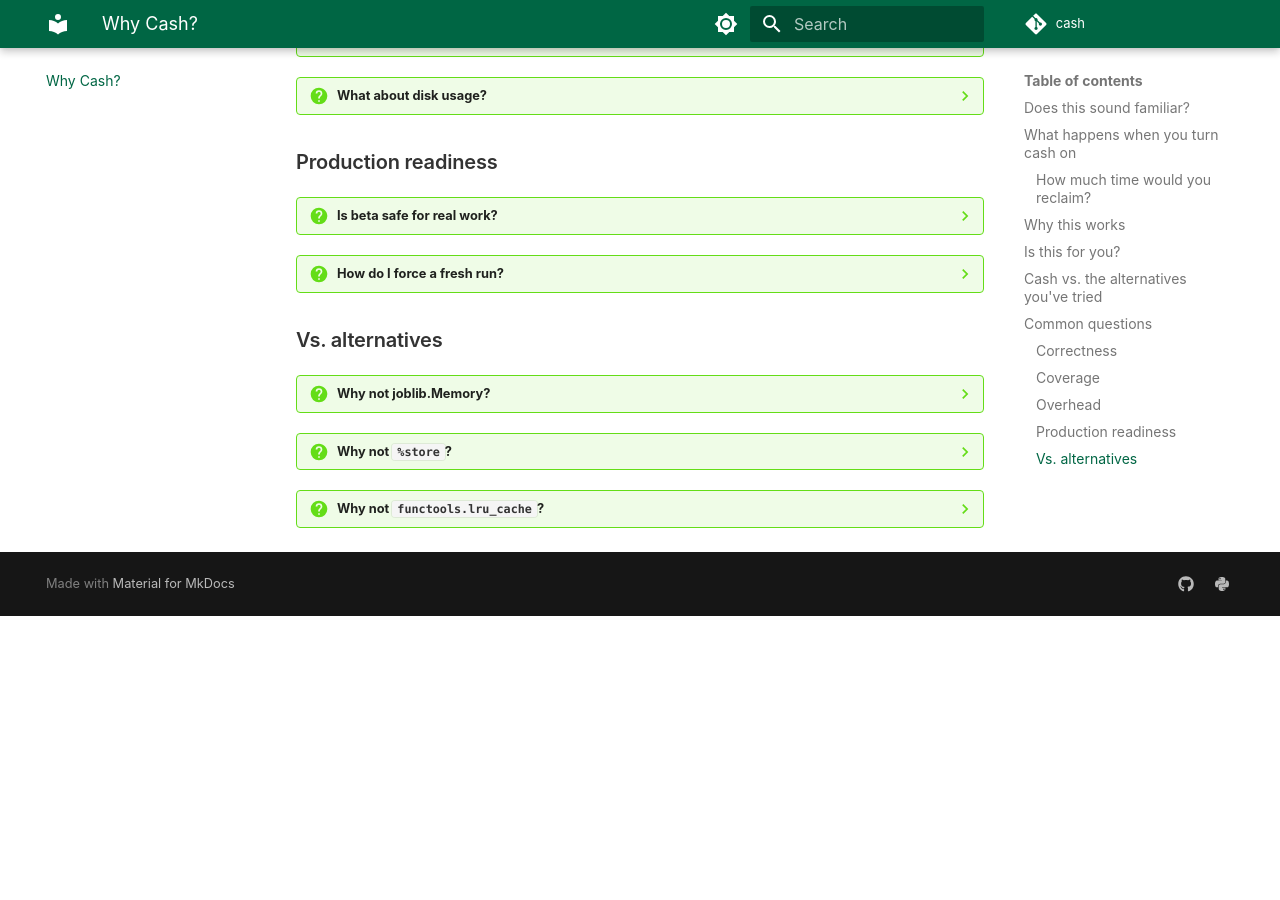
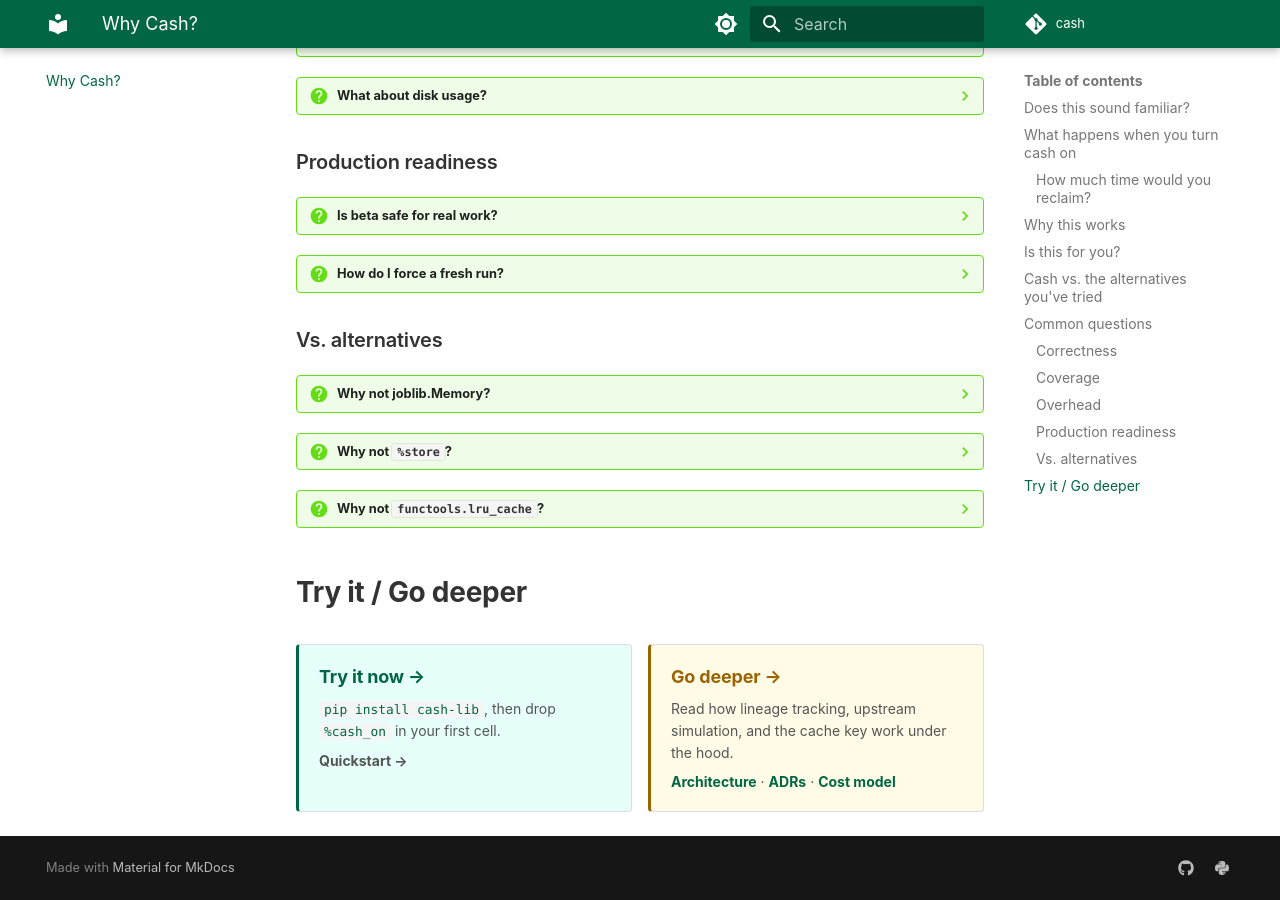
Before and after one commit to galgtonold/cash, an MkDocs documentation site: the page built from docs/why-cash.md, in a window 1280 px wide and 900 px high, scrolled down 4607 px. Built offline with MkDocs 1.6.1 and Material for MkDocs 9.7.7, drawn with Linux system fonts in a browser that asks for light colours; comment, search, counter and statistics services are not loaded; before the commit the page ends 5223 px from its top, so only the background shows below that.

Commit message:
docs(why-cash): add §7 try-it / go-deeper CTA

```diff
--- a/docs/why-cash.md
+++ b/docs/why-cash.md
@@ -256,3 +256,18 @@ If you *do* already use a caching tool, here's where cash sits in the landscape.
     miss costs a recompute every time the process restarts. It's not in
     the same category as a persistent, dependency-aware cache.
     See [migration guide](migration_guide.md).
+
+## Try it / Go deeper
+
+<div class="cash-cta-split" markdown="0">
+  <a class="cash-cta-card primary" href="getting-started/quickstart.md">
+    <h3>Try it now →</h3>
+    <p><code>pip install cash-lib</code>, then drop <code>%cash_on</code> in your first cell.</p>
+    <p><strong>Quickstart →</strong></p>
+  </a>
+  <div class="cash-cta-card secondary">
+    <h3>Go deeper →</h3>
+    <p>Read how lineage tracking, upstream simulation, and the cache key work under the hood.</p>
+    <p><a href="notebook_caching_technical.md"><strong>Architecture</strong></a> · <a href="architecture_decisions.md"><strong>ADRs</strong></a> · <a href="cost-model.md"><strong>Cost model</strong></a></p>
+  </div>
+</div>
```
